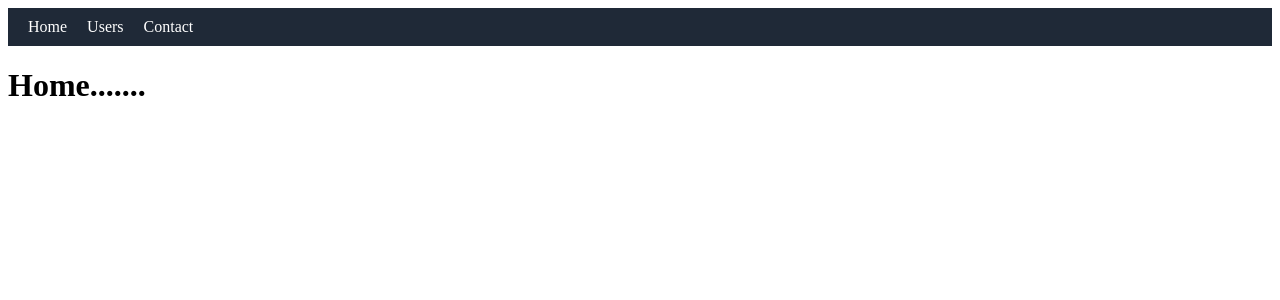
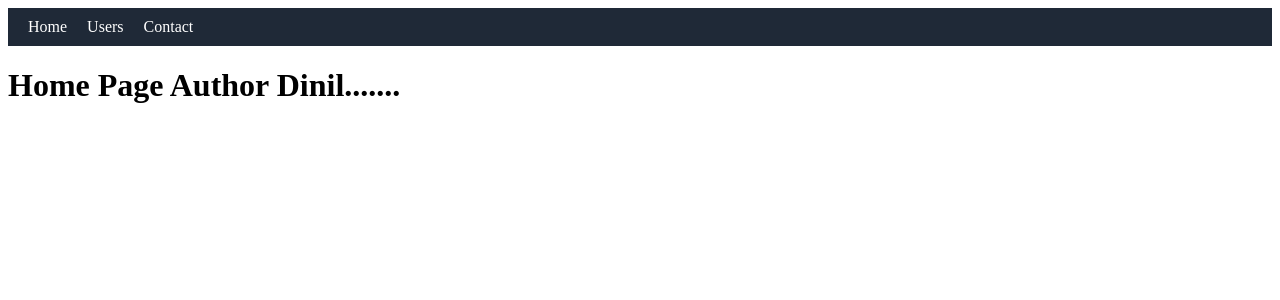
Before and after one commit to dinildamsith/angular-learn, an Angular app: page /home in a window 1280 px wide. Shown: the top 300 px of the page. Built offline with nearby package versions, Linux system fonts and the light colour scheme.

Commit message:
home component changes apply

```diff
--- a/src/app/pages/home/home.component.html
+++ b/src/app/pages/home/home.component.html
@@ -1 +1 @@
-<h1>Home.......</h1>
+<h1>Home Page Author Dinil.......</h1>
```
